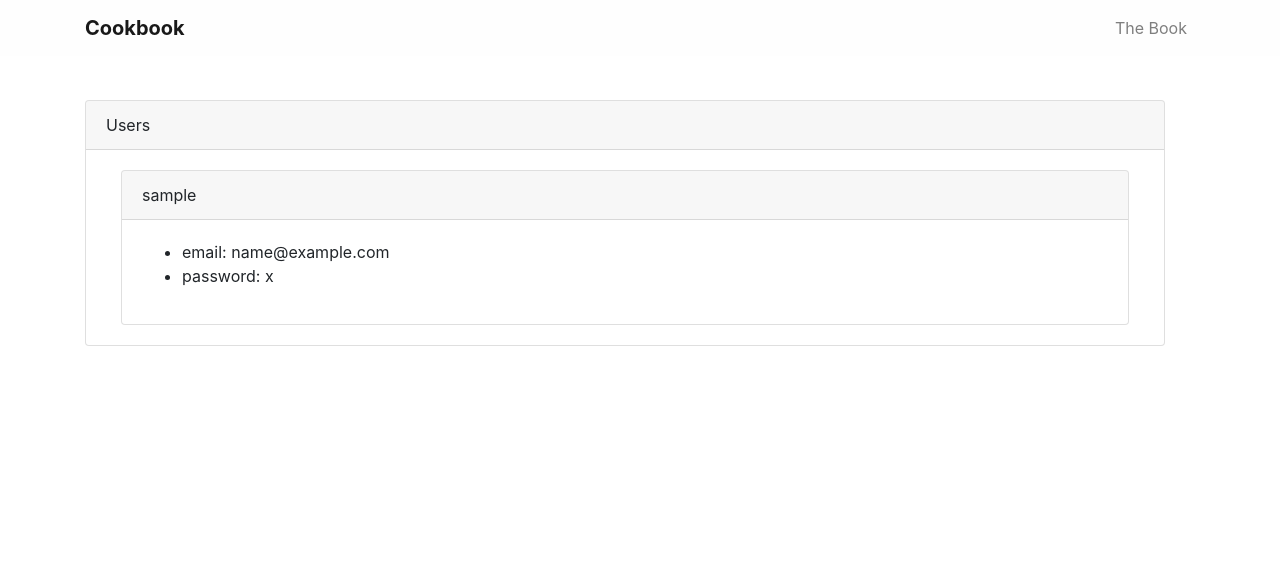
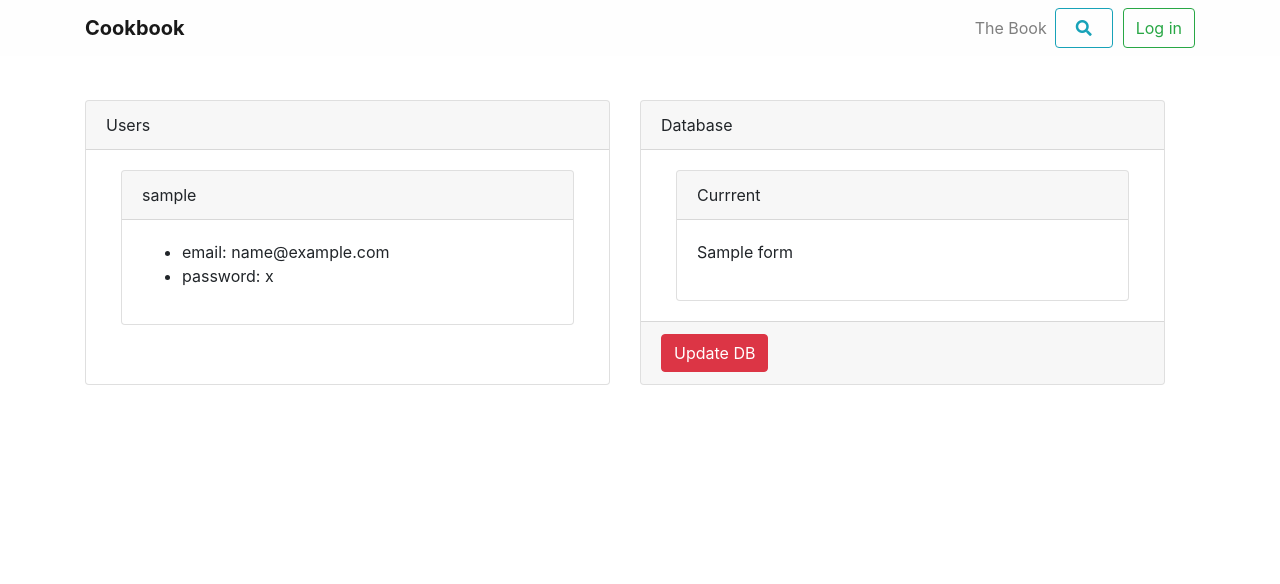
Before and after one commit to Code-Institute-Submissions/project-5, a Flask app: page /admin_dashboard in a window 1280 px wide. Shown: the top 584 px of the page. Run offline with Flask 2, Linux system fonts and the light colour scheme; a database or web service that is not in the repository returns one stand-in record (values such as "Sample title"); some libraries are stand-ins or nearby versions.

Commit message:
Created Database  class / add functionality to update the db automatical

```diff
--- a/app.py
+++ b/app.py
@@ -7,15 +7,12 @@ from werkzeug.security import generate_password_hash, check_password_hash
 
 from key import db_name, uri, log_in_key
 from helper import create_user
-
-from collections import OrderedDict
-
+from classes import SearchRecipes, Database
 app = Flask(__name__)
 
 # mongoDB config
 app.config['MONGO_DBNAME'] = db_name()
 app.config['MONGO_URI'] = uri()
-
 
 mongo = PyMongo(app)
 
@@ -26,6 +23,7 @@ app.config['SECRET_KEY'] = log_in_key()
 @app.route('/')
 @app.route('/index')
 def index():
+    forms = mongo.db.forms.find()
     if 'user' in session:
         user_in_db = mongo.db.users.find_one({"username": session['user']})
         return render_template("index.html", page_title="Cookbook", username=session['user'], user_id=user_in_db['_id'])
@@ -67,7 +65,7 @@ def sign_up():
         hashed_pass = generate_password_hash(request.form['user_password'])
         return create_user(hashed_pass)
 
-    if 'user' in session:
+    if session:
         return render_template("sign-up.html", page_title="Sign up", username=session['user'])
 
     return render_template("sign-up.html", page_title="Sign up")
@@ -94,34 +92,12 @@ def profile(user_id):
 
 """ Recipes """
 
-# Search class
-class Search:
-    recipes = mongo.db.recipes
-
-    def __init__(self, k="dishTypes", sort="aggregateLikes", order=-1, limit=21):
-        self.k = k
-        self.sort = sort
-        self.order = order
-        self.limit = limit
-
-    def find_one(self, recipe_id):
-        return self.recipes.find_one({"_id": ObjectId(recipe_id)})
-
-    def optional_filters(self):
-        return self.recipes.find().sort([(f'recipes.{self.sort}', self.order)]).limit(self.limit)
-
-    def by_all(self, v):
-        self.v = v
-        return self.recipes.find({f"recipes.{self.k}": f"{self.v}"}).sort([(f'recipes.{self.sort}', self.order)]).limit(self.limit)
-
-    def __str__(self):
-        return f"Key to serch for: {self.k},\nValue to search for: {self.v},\nSorted by: {self.sort}, \nLimit recipes: {self.limit}"
+# Main route for all recipes
 
 
-# Main route for all recipes
 @app.route('/recipes')
-def recipes(limit=21):
-    recipes_in_db = Search().optional_filters()
+def recipes():
+    recipes_in_db = SearchRecipes().optional_filters()
     if session:
         user_in_db = mongo.db.users.find_one({"username": session['user']})
         return render_template("recipes.html", page_title="Recipes", recipes=recipes_in_db,  user_id=user_in_db['_id'])
@@ -131,19 +107,19 @@ def recipes(limit=21):
 
 
 @app.route('/search/<dish_type>')
-def search_by_type(dish_type, limit=21):
-    recipes_in_db = Search().by_all(dish_type)
+def search_by_type(dish_type):
+    recipes_in_db = SearchRecipes(v=dish_type).by_all()
     if session:
         user_in_db = mongo.db.users.find_one({"username": session['user']})
-        return render_template("recipes.html", page_title=dish_type+"s", recipes=recipes_in_db, user_id=user_in_db['_id'])
-    return render_template("recipes.html", page_title=dish_type+"s", recipes=recipes_in_db)
+        return render_template("recipes.html", page_title=dish_type.capitalize() + "s", recipes=recipes_in_db, user_id=user_in_db['_id'])
+    return render_template("recipes.html", page_title=dish_type.capitalize() + "s", recipes=recipes_in_db)
 
 # Main route for single recipe
 
 
 @app.route('/recipe/<recipe_id>')
 def recipe(recipe_id):
-    recipe = Search().find_one(recipe_id)
+    recipe = SearchRecipes().find_one(recipe_id)
     return render_template("recipe.html", page_title=recipe['recipes'][0]['title'], recipe_id=recipe_id, recipe=recipe)
 
 
@@ -155,7 +131,20 @@ def recipe(recipe_id):
 @app.route('/admin_dashboard')
 def dashboard():
     users = mongo.db.users.find()
-    return render_template("dashboard.html", page_title="dashboard", users=users)
+    forms = mongo.db.forms.find()
+    return render_template("dashboard.html", page_title="dashboard", users=users,  forms=forms)
+
+
+# Update db
+
+@app.route('/update-db')
+def update_db():
+    Database().update_search_form()
+    users = mongo.db.users.find()
+    forms = mongo.db.forms.find()
+    message = "UPDATED"
+
+    return render_template("dashboard.html", page_title="dashboard", users=users, forms=forms, message=message)
 
 # Error page
 
--- a/static/custom/main.js
+++ b/static/custom/main.js
@@ -0,0 +1,9 @@
+/*
+General
+*/
+
+$(document).ready(function () {
+	$("#search-btn").on("click", function() {
+		$(".search-overlay").slideToggle();
+	});
+});
--- a/static/custom/style.css
+++ b/static/custom/style.css
@@ -1,4 +1,3 @@
-
 /*
 General
 */
@@ -15,9 +14,22 @@ section {
     font-weight: 600;
 }
 
+.form-check,
+.form-h6 {
+    color: #ffffff;
+}
+
+.form-check hr {
+    border: .5px solid #ffffff;
+}
+
+.form-h6 {
+	margin: 15px 0 20px;
+}
 /*
 Nav
 */
+
 .navbar {
     background-color: #fefefe
 }
@@ -39,7 +51,8 @@ index.html
     bottom: 5%;
     left: 42.5%;
 }
-.slide-container  {
+
+.slide-container {
     position: relative;
 }
 
@@ -69,7 +82,6 @@ index.html
     color: #5cb85c;
 }
 
-
 /*
 Main section
 */
@@ -79,8 +91,6 @@ Main section
     background-color: #fefefe;
 }
 
-
-
 /*
 footer
 */
@@ -89,3 +99,34 @@ footer
     height: 150px;
     background-color: #000000;
 }
+
+/*
+Side Nav
+*/
+
+#search-btn {
+    padding: 5px 20px;
+}
+
+.btn-outline-success {
+    margin-left: 10px;
+}
+
+.search-overlay {
+    display: none;
+    position: fixed;
+    width: 100vw;
+    height: 100vh;
+    padding-top: 20%;
+    background: rgba(0, 0, 0, 0.7);
+    z-index: 998;
+}
+
+#dismiss {
+    width: 35px;
+    color: #fefefe;
+    height: 35px;
+    position: absolute;
+    right: 10%;
+    top: 25%;
+}
--- a/templates/base.html
+++ b/templates/base.html
@@ -17,11 +17,8 @@
 	 crossorigin="anonymous">
 
 	<!-- Custom styles -->
-	<link rel="stylesheet" href="{{url_for('static', filename='custom/style.css')}}" type="text/css" />
-
-	{% block css %}
-
-	{% endblock	css %}
+	<link rel="stylesheet" href="{{url_for('static', filename='custom/style.css')}}" type="text/css" /> {% block css %} {% endblock
+	css %}
 
 	<title>{{page_title}}</title>
 
@@ -46,39 +43,121 @@
 						<a class="nav-link" href="{{url_for('recipes')}}">The Book</a>
 					</li>
 
-					{% block profile_link %}
-					{% if session %}
+					{% block profile_link %} {% if session %}
 					<li class="nav-item">
 						<a class="nav-link" href="{{url_for('profile', user_id=user_id)}}">Profile</a>
 					</li>
-					{% endif %}
-					{% endblock profile_link %}
+					{% endif %} {% endblock profile_link %}
 
-					{% block log_in_out_btn %}
-					{% if session %}
-					<button class="btn btn-outline-success my-2 my-sm-0" type="button" data-toggle="modal" data-target="#log-out-modal">Log out
+					<button type="button" id="search-btn" class="btn btn-outline-info">
+						<i class="fas fa-search"></i>
+					</button>
+
+					{% block log_in_out_btn %} {% if session %}
+					<button class="btn btn-outline-success my-2 my-sm-0" type="button" data-toggle="modal" data-target="#log-out-modal">Log
+						out
 					</button>
 					{% else %}
-					<button class="btn btn-outline-success my-2 my-sm-0" type="button" data-toggle="modal" data-target="#log-in-modal">Log in</button>
-					{% endif %}
-					{% endblock log_in_out_btn %}
+					<button class="btn btn-outline-success my-2 my-sm-0" type="button" data-toggle="modal" data-target="#log-in-modal">Log
+						in
+					</button>
+					{% endif %} {% endblock log_in_out_btn %}
 
 				</ul>
+
 			</div>
 		</div>
 	</nav>
 
+	<div class="search-overlay container-fluid">
+		<div class="row ">
+			<form class="container" method="POST" action="/login">
+				<div class="row">
+					<div class="form-group col-xs-12 col-md-6 offset-2">
+						<input name="search_input" type="text" class="form-control text-center font-weight-bold" placeholder="Search">
+					</div>
+					<div class="form-group col-md-2">
+						<select name="search_by" class="form-control font-weight-bold">
+							<option value="title" selected>Name</option>
+							<option value="author">Anthor</option>
+						</select>
+					</div>
+				</div>
+				<h6 class="text-center form-h6">*and / or choose below</h6>
+					{% for type in forms.search_form %}
+					{{ type }}
+					{% endfor %}
+
+					<!--
+					<div class="form-check col-sm-12 col-md-6">
+						<h4 class="text-center">Dish Type</h4>
+						<hr> {% for type in dishTypes %}
+						<div class="col">
+							<input class="form-check-input" type="checkbox" value="{{ type }}" id="{{ type }}">
+							<label class="form-check-label" for="{{ type }}">
+								{{ type }}
+							</label>
+						</div>
+						{% endfor %}
+					</div>
+					<div class="form-check col-sm-12 col-md-6">
+						<h4 class="text-center">Cuisine</h4>
+						<hr>
+						{% for type in cuisines %}
+						<div class="col">
+							<input class="form-check-input" type="checkbox" value="{{ type }}" id="{{ type }}">
+							<label class="form-check-label" for="{{ type }}">
+								{{ type }}
+							</label>
+						</div>
+						{% endfor %}
+					</div>
+
+					<div class="form-check col-sm-12 col-md-6">
+						<h4 class="text-center">Popularity</h4>
+						<hr>
+						<div class="col">
+							<input class="form-check-input" type="checkbox" value="1" id="ascending">
+							<label class="form-check-label" for="ascending">
+								Ascending
+							</label>
+						</div>
+						<div class="col">
+							<input class="form-check-input" type="checkbox" value="-1" id="decreasing">
+							<label class="form-check-label" for="decreasing">
+								Decreasing
+							</label>
+						</div>
+					</div>
+					<div class="form-check col-sm-12 col-md-6">
+						<h4 class="text-center">Intolerances</h4>
+						<hr>
+						{% for type in intolerances %}
+						<div class="col">
+							<input class="form-check-input" type="checkbox" value="{{ type }}" id="{{ type }}">
+							<label class="form-check-label" for="{{ type }}">
+								{{ type }}
+							</label>
+						</div>
+						{% endfor %}
+					</div>
+					-->
+				</div>
+			</form>
+		</div>
+	</div>
+
 	<!-- Main Content -->
 
 	<main>
-		 {% block main_content %} {% endblock main_content %}
+		{% block main_content %} {% endblock main_content %}
 	</main>
 
 
 
 
 	<!-- Footer -->
-	<footer id="footer" >
+	<footer id="footer">
 		<div class="container-fluid fixed-bottom">
 			<div class="row">
 				<div class="col-12 text-right ">
@@ -122,9 +201,7 @@
 			</div>
 		</div>
 	</div>
-	{% endblock log_in_modal %}
-
-	{% block log_out_modal %}
+	{% endblock log_in_modal %} {% block log_out_modal %}
 	<div class="modal fade" id="log-out-modal" tabindex="-1" role="dialog" aria-labelledby="log-out" aria-hidden="true">
 		<div class="modal-dialog" role="document">
 			<div class="modal-content">
@@ -142,7 +219,7 @@
 			</div>
 		</div>
 	</div>
-	 {% endblock log_out_modal %}
+	{% endblock log_out_modal %}
 	<!-- Bootstrap core JavaScript-->
 	<script src="https://code.jquery.com/jquery-3.2.1.min.js" integrity="sha256-hwg4gsxgFZhOsEEamdOYGBf13FyQuiTwlAQgxVSNgt4="
 	 crossorigin="anonymous"></script>
--- a/templates/dashboard.html
+++ b/templates/dashboard.html
@@ -1,8 +1,4 @@
 {% extends "base.html" %}
-
-{% block log_in_out_btn %}
-
-{% endblock log_in_out_btn %}
 
 {% block main_content %}
 <section class="container vh100">
@@ -24,6 +20,26 @@
 					{% endfor %}
 				</div>
 			</div>
+			<div class="card">
+				<div class="card-header">Database</div>
+				<div class="card-body">
+					{% if forms %}
+					<div class="card">
+						<div class="card-header">Currrent</div>
+						<div class="card-body">
+							{% if message %}
+							<h3>{{ message }}</h3>
+							{% endif %}
+							{% for x in forms %}
+							<p>{{ x }}</p>
+							{% endfor %}
+						</div>
+					</div>
+					{% else %}
+					{% endif %}
+				</div>
+				<div class="card-footer"><a href="/update-db" class="btn btn-danger"> Update DB</a></div>
+			</div>
 		</div>
 	</div>
 </section>
--- a/templates/recipes.html
+++ b/templates/recipes.html
@@ -1,5 +1,9 @@
 {% extends "base.html" %} {% block main_content %}
 <section class="vh100 container">
+
+	{% if page_title %}
+	<h3 class="text-center"> {{ page_title }}</h3>
+	{% endif %}
 	<div class="row">
 
 		{% for recipe in recipes %}
```
Also changed, not shown: classes.py (added, +84 -0 lines), templates/profile.html (+6 -4 lines), README.md. Lines whose indentation alone changed are shown as unchanged.
